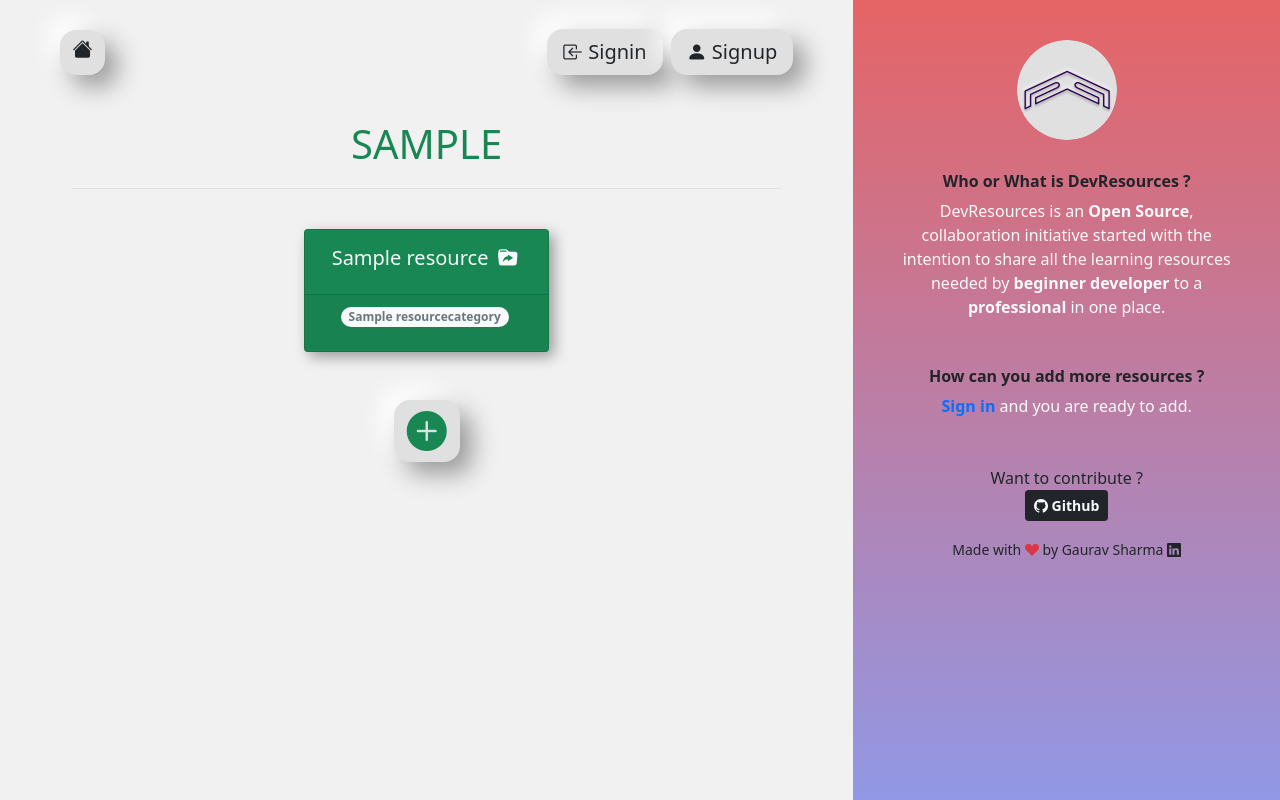
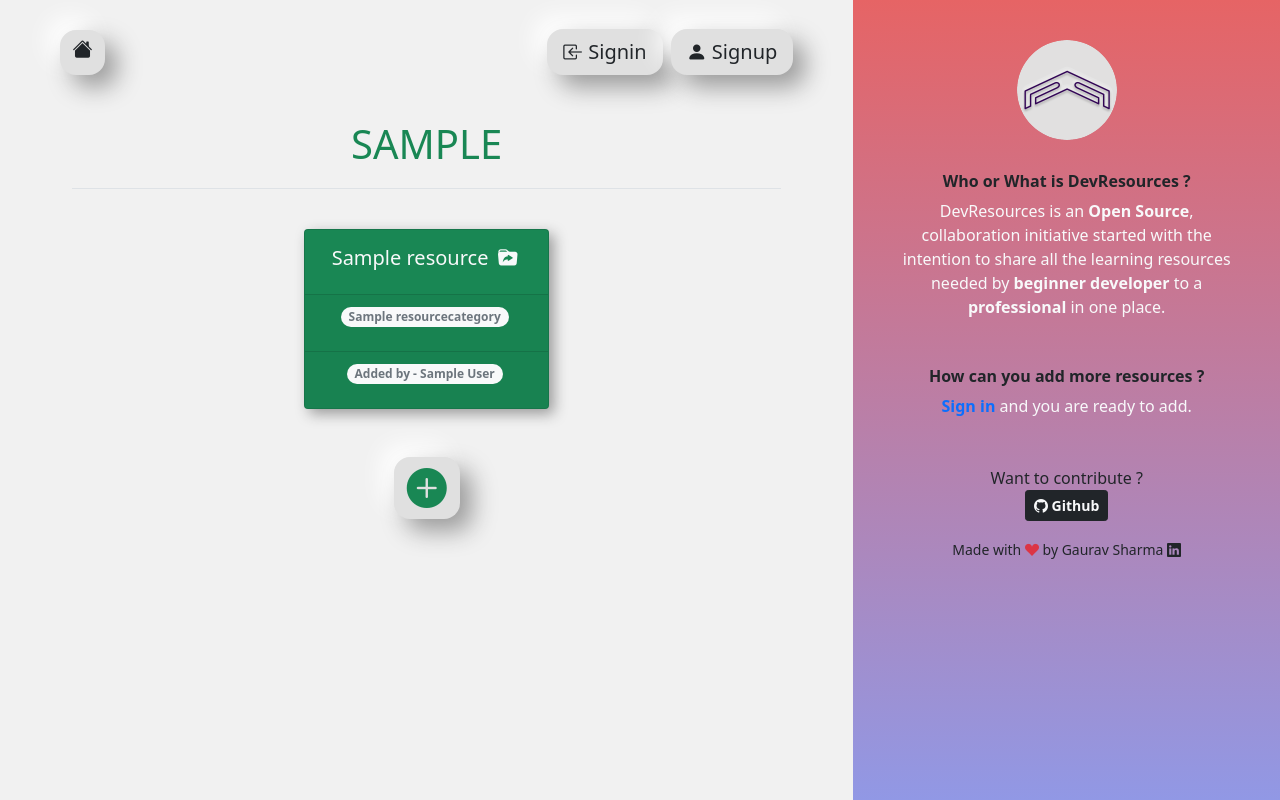
Before and after one commit to mnamegaurav/devresources, a Django app: template templates/core/resource_list.html in a window 1280 px wide. Run offline with Django 3.2, Linux system fonts and the light colour scheme; tables that the repository leaves empty hold one stand-in row (values such as "Sample post"); the template is opened without the code that fills it: values that come from a table or form of the project are taken from there, most other values are stand-ins (such as "Sample title", 1, 10 or a date in 2020); some libraries are stand-ins or nearby versions.

Commit message:
Added Person Name in resource card

```diff
--- a/templates/core/resource_list.html
+++ b/templates/core/resource_list.html
@@ -2,7 +2,7 @@
 
 {% block extra_css %}
 <style type="text/css">
-  .resource__image{
+  .resource__image {
     height: 6rem;
     border-radius: 50%;
     width: 6rem;
@@ -32,7 +32,9 @@
         {% for resource in all_resources %}
         <div class="col-12 col-md-6 col-xl-4 pb-4 pt-3">
           <a target="_blank" rel="noreferrer" href="{{ resource.url }}" class="text-decoration-none text-reset">
-              <div class="card neumorphic__card text-center text-{% cycle 'light' 'light' 'light' 'light' 'dark' 'light' %} bg-{% cycle 'success' 'dark' 'primary' 'danger' 'warning' 'secondary' 'info' %}" style="height: 100%;">
+            <div
+              class="card neumorphic__card text-center text-{% cycle 'light' 'light' 'light' 'light' 'dark' 'light' %} bg-{% cycle 'success' 'dark' 'primary' 'danger' 'warning' 'secondary' 'info' %}"
+              style="height: 100%;">
               <div class="card-body d-flex flex-wrap justify-content-center align-items-center">
                 <h5 class="card-title w-100">{{ resource.title }} <i class="bi bi-folder-symlink-fill px-1"></i></h5>
                 <!-- {% if resource.thumbnail %}
@@ -42,21 +44,36 @@
                     <p class="card-text">{{ resource.description }}</p>
                   {% endif %} -->
               </div>
-                <div class="card-footer pb-4 d-flex align-items-center justify-content-center flex-wrap" style="height: 100%;">
+              <div class="card-footer pb-4 d-flex align-items-center justify-content-center flex-wrap"
+                style="height: 100%;">
                 {% for category_name in resource.category.all %}
-                  <a target="_blank" rel="noreferrer" href="{% url 'resource_list_view' category_name.slug %}" class="text-decoration-none text-reset me-1">
+                <a target="_blank" rel="noreferrer" href="{% url 'resource_list_view' category_name.slug %}"
+                  class="text-decoration-none text-reset me-1">
                   <small class="text-muted badge rounded-pill bg-light">
                     {{ category_name }}
                   </small>
                 </a>
                 {% endfor %}
               </div>
+              {% if resource.added_by.full_name is not None %}
+              <div class="card-footer pb-4 d-flex align-items-center justify-content-center flex-wrap"
+                style="height: 100%;">
+                <a target="_blank" rel="noreferrer" href="{{ resource.added_by.website }}"
+                  class="text-decoration-none text-reset me-1">
+                  <small class="text-muted badge rounded-pill bg-light">
+                    Added by - {{ resource.added_by.full_name }}
+                  </small>
+                </a>
+              </div>
+              {% endif %}
             </div>
           </a>
         </div>
         {% endfor %}
         <div class="col-12 text-center py-4">
-            <a href="{% if request.user.is_authenticated %}{% url 'resource_create_view' %}{% else %}{% url 'signin_view' %}{% endif %}" class="text-success text-decoration-none neumorphic__button btn" data-bs-toggle="tooltip" data-bs-placement="bottom" title="Add more resources">
+          <a href="{% if request.user.is_authenticated %}{% url 'resource_create_view' %}{% else %}{% url 'signin_view' %}{% endif %}"
+            class="text-success text-decoration-none neumorphic__button btn" data-bs-toggle="tooltip"
+            data-bs-placement="bottom" title="Add more resources">
             <i class="bi bi-plus-circle-fill display-6"></i>
           </a>
         </div>
```
Lines whose indentation alone changed are shown as unchanged.
